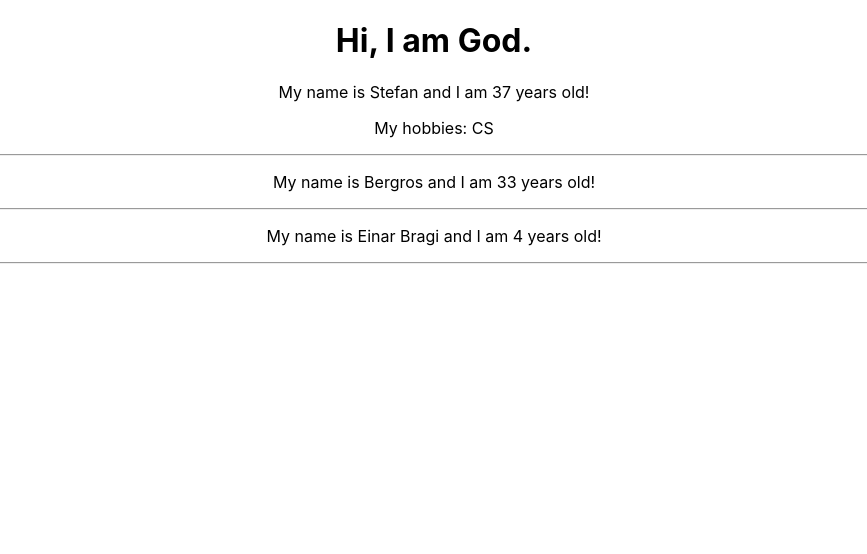
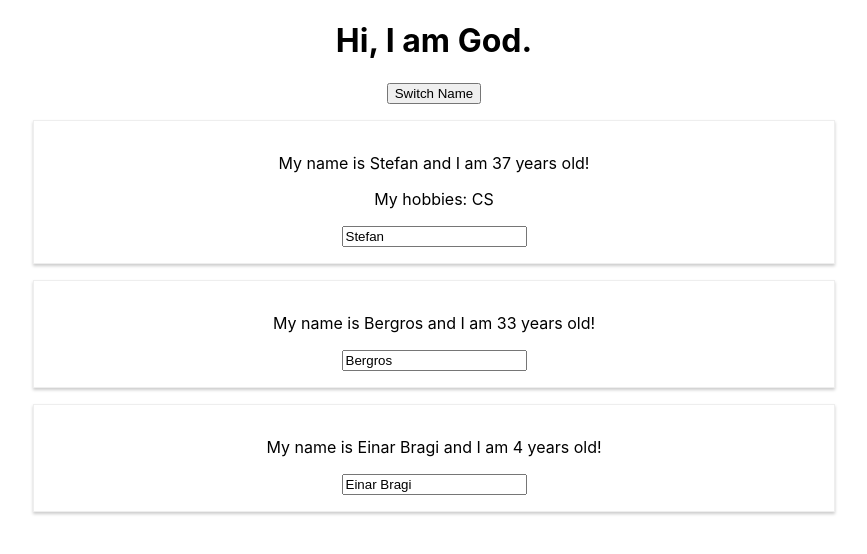
Before and after one commit to stefane81/reactjs-burger-time, a React (Create React App) app: page / in a window 1280 px wide. Shown: the top 554 px of the page, without its empty margins (206-1073 px from the left). Built offline with nearby package versions, Linux system fonts and the light colour scheme.

Commit message:
Dynamic input update with textbox

```diff
--- a/src/App.js
+++ b/src/App.js
@@ -3,15 +3,88 @@ import './App.css';
 import Person from './Person/Person';
 
 class App extends Component {
+	state = {
+		persons: [
+			{
+				name: 'Stefan',
+				age: 37
+			},
+			{
+				name: 'Bergros',
+				age: 33
+			},
+			{
+				name: 'Einar Bragi',
+				age: 4
+			}
+		]
+	};
+
+	switchNameHandler = newName => {
+		// console.log('Clicked');
+		// this.state.persons[0].name = 'Dude';
+		this.setState({
+			persons: [
+				{
+					name: newName,
+					age: 37
+				},
+				{
+					name: 'Bergros',
+					age: 33
+				},
+				{
+					name: 'Einar Bragi',
+					age: 5
+				}
+			]
+		});
+	};
+
+	nameChangedHandler = event => {
+		this.setState({
+			persons: [
+				{
+					name: 'Stefan',
+					age: 37
+				},
+				{
+					name: event.target.value,
+					age: 33
+				},
+				{
+					name: 'Einar Bragi',
+					age: 5
+				}
+			]
+		});
+	};
+
 	render() {
 		return (
 			<div className="App">
 				<h1>Hi, I am God.</h1>
-				<Person name="Stefan" age="37">
+				<button onClick={this.switchNameHandler.bind(this, 'Not real')}>
+					Switch Name
+				</button>
+				<Person
+					name={this.state.persons[0].name}
+					age={this.state.persons[0].age}
+					click={this.switchNameHandler.bind(this, 'Yes real')}
+					changed={this.nameChangedHandler}
+				>
 					My hobbies: CS
 				</Person>
-				<Person name="Bergros" age="33" />
-				<Person name="Einar Bragi" age="4" />
+				<Person
+					name={this.state.persons[1].name}
+					age={this.state.persons[1].age}
+					changed={this.nameChangedHandler}
+				/>
+				<Person
+					name={this.state.persons[2].name}
+					age={this.state.persons[2].age}
+					changed={this.nameChangedHandler}
+				/>
 			</div>
 		);
 	}
--- /dev/null
+++ b/src/Person/Person.css
@@ -0,0 +1,8 @@
+.Person {
+	width: 60%;
+	margin: 16px auto;
+	border: 1px solid #eee;
+	box-shadow: 0 2px 3px #ccc;
+	padding: 16px;
+	text-align: center;
+}
--- a/src/Person/Person.js
+++ b/src/Person/Person.js
@@ -1,13 +1,14 @@
 import React from 'react';
+import './Person.css';
 
 const person = props => {
 	return (
-		<div>
-			<p>
+		<div className="Person">
+			<p onClick={props.click}>
 				My name is {props.name} and I am {props.age} years old!
 			</p>
 			<p>{props.children}</p>
-			<hr />
+			<input type="text" onChange={props.changed} value={props.name} />
 		</div>
 	);
 };
```
